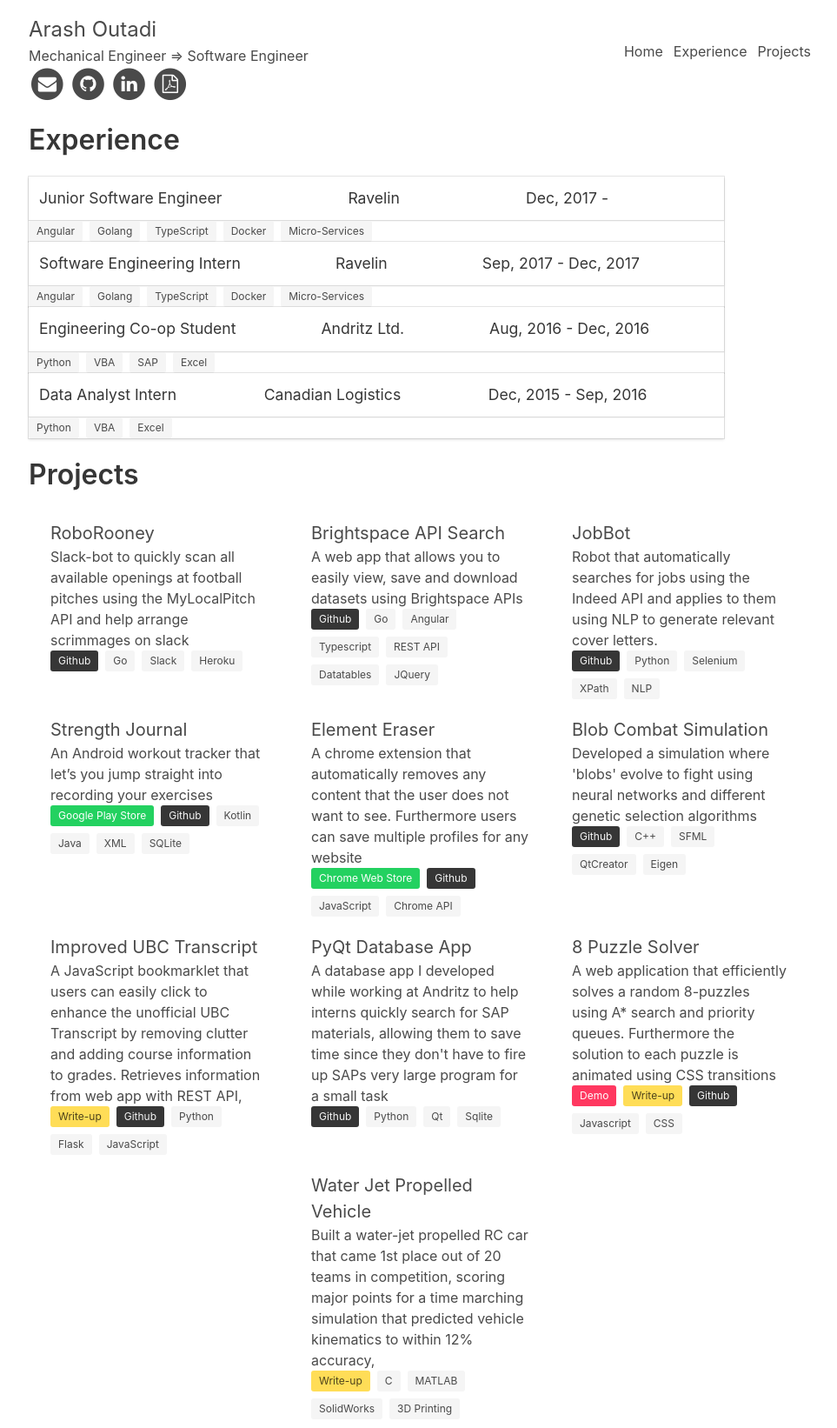
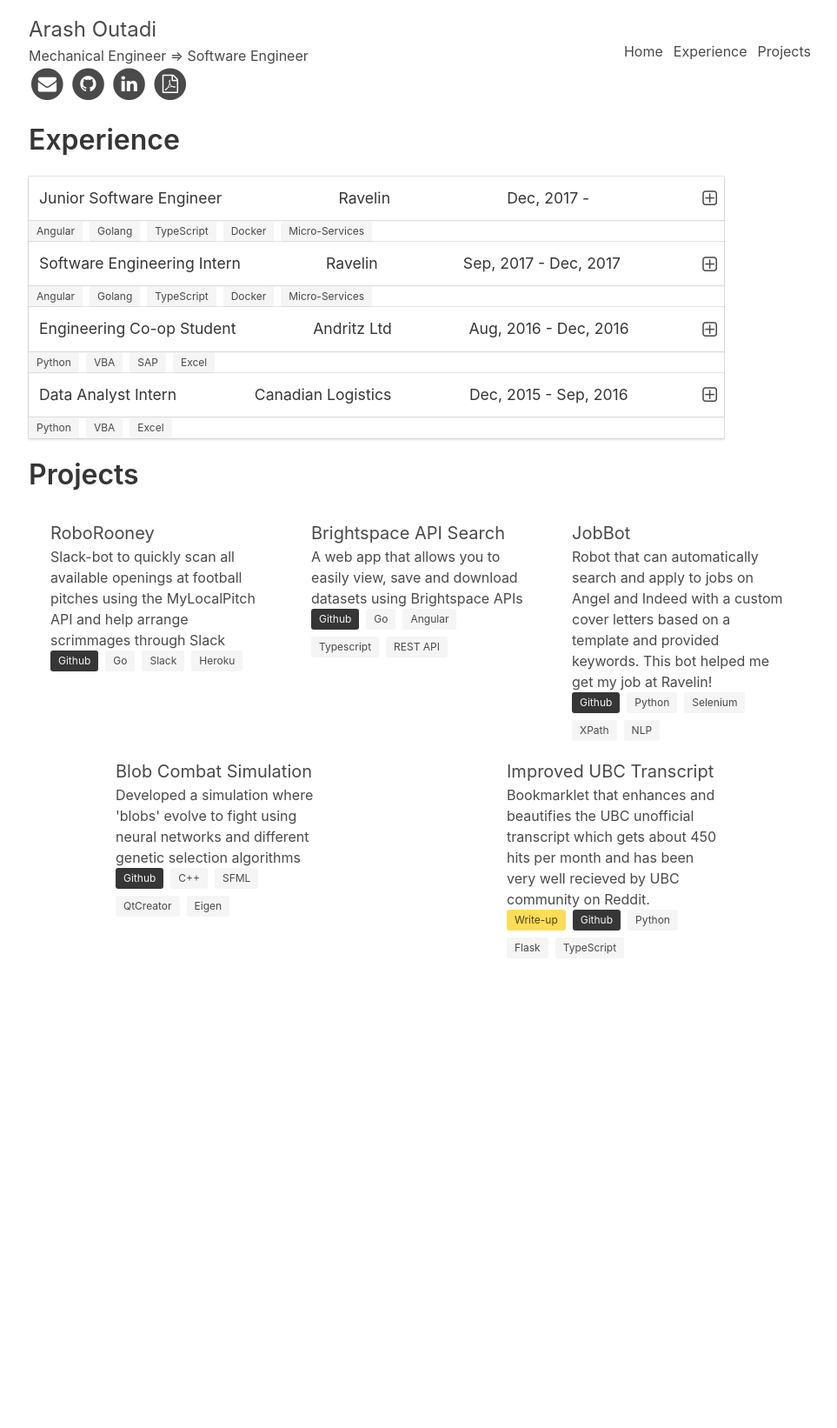
Before and after one commit to arashout/arashout.site, a Jekyll site: the page built from index.html, in a window 1280 px wide. Shown: the whole page at 87% size, without its empty margins (157-1120 px from the left). Built offline with Jekyll 4.4.1, drawn with Linux system fonts in a browser that asks for light colours; after the commit the page ends 1112 px from its top, so only the background shows below that.

Commit message:
Updating information and add dropdowns

```diff
--- a/_data/resume.yaml
+++ b/_data/resume.yaml
@@ -81,7 +81,7 @@
       - Docker
       - Micro-Services
 
-  - company: Andritz Ltd.
+  - company: Andritz Ltd
     position: Engineering Co-op Student
     startDate: 2016-08-22T00:00:00.000Z
     endDate: 2016-12-20T00:00:00.000Z
@@ -122,7 +122,7 @@
     source: 'https://github.com/arashout/RoboRooneyStarter'
     summary: >-
       Slack-bot to quickly scan all available openings at football pitches
-      using the MyLocalPitch API and help arrange scrimmages on slack
+      using the MyLocalPitch API and help arrange scrimmages through Slack
     technologies:
       - Go
       - Slack
@@ -138,18 +138,41 @@
       - Angular
       - Typescript
       - REST API
-      - Datatables
-      - JQuery
   - name: JobBot
     source: 'https://github.com/arashout/JobBot'
     summary: >-
-      Robot that automatically searches for jobs using the Indeed API and
-      applies to them using NLP to generate relevant cover letters.
+      Robot that can automatically search and apply to jobs on Angel and Indeed
+      with a custom cover letters based on a template and provided keywords.
+      This bot helped me get my job at Ravelin!
     technologies:
       - Python
       - Selenium
       - XPath
       - NLP
+
+  - name: Blob Combat Simulation
+    source: 'https://github.com/arashout/BlobCombatSimulator'
+    summary: >-
+      Developed a simulation where 'blobs' evolve to fight using neural networks
+      and different genetic selection algorithms
+    technologies:
+      - C++
+      - SFML
+      - QtCreator
+      - Eigen
+
+  - name: Improved UBC Transcript
+    source: 'https://github.com/arashout/ImprovedUBCTranscript'
+    writeup: 'http://arashout.site/posts/improved-ubc-transcript'
+    summary: >-
+      Bookmarklet that enhances and beautifies the UBC unofficial transcript which
+      gets about 450 hits per month and has been very well recieved by UBC community on Reddit.
+    technologies:
+      - Python
+      - Flask
+      - TypeScript
+
+old-projects:
   - name: Strength Journal
     publishLink: >-
       https://play.google.com/store/apps/details?id=site.arashout.workoutnotebook
@@ -163,6 +186,7 @@
       - Java
       - XML
       - SQLite
+
   - name: Element Eraser
     publishLink: >-
       https://chrome.google.com/webstore/detail/element-eraser/cflkmoejpjmceaiahbjdkmehceccknce?hl=en
@@ -175,27 +199,7 @@
     technologies:
       - JavaScript
       - Chrome API
-  - name: Blob Combat Simulation
-    source: 'https://github.com/arashout/BlobCombatSimulator'
-    summary: >-
-      Developed a simulation where 'blobs' evolve to fight using neural networks
-      and different genetic selection algorithms
-    technologies:
-      - C++
-      - SFML
-      - QtCreator
-      - Eigen
-  - name: Improved UBC Transcript
-    source: 'https://github.com/arashout/ImprovedUBCTranscript'
-    writeup: 'http://arashout.site/posts/improved-ubc-transcript'
-    summary: >-
-      A JavaScript bookmarklet that users can easily click to enhance the
-      unofficial UBC Transcript by removing clutter and adding course
-      information to grades. Retrieves information from web app with REST API,
-    technologies:
-      - Python
-      - Flask
-      - JavaScript
+
   - name: PyQt Database App
     source: https://github.com/arashout/DatabaseSearchGUI
     gif: http://arashout.site/gif/DatabaseApp.gif
@@ -207,6 +211,7 @@
       - Python
       - Qt
       - Sqlite
+
   - name: 8 Puzzle Solver
     source: https://github.com/arashout/8PuzzleSolver
     writeup: https://github.com/arashout/8PuzzleSolver
--- a/_includes/experience_snippet.html
+++ b/_includes/experience_snippet.html
@@ -1,10 +1,17 @@
+{% assign jobID = include.experience.position | append: include.experience.company | replace:' ','' %}
 <div class="card">
     <header class="card-header">
         <p class="card-header-title">{{ include.experience.position }}</p>
         <p class="card-header-title">{{ include.experience.company }}</p>
         <p class="card-header-title">{{ include.experience.startDate | date: "%b, %Y" }} - {{ include.experience.endDate | date: "%b, %Y" }}</p>
+        <span
+            class="card-dropdown-icon"
+            data-refID="{{ jobID }}"
+            onclick="toggleContent(this)">
+            <i class="fa fa-plus-square-o fa-lg"></i>
+        </span>
     </header>
-    <div class="card-content hidden">
+    <div id="{{ jobID }}" class="card-content hidden">
         <ul class="job-highlights">
             {% for highlight in include.experience.highlights %}
             <li>{{ highlight }}</li>
@@ -18,5 +25,4 @@
             {% endfor %}
         </div>
     </footer>
-
 </div>
--- a/css/custom.scss
+++ b/css/custom.scss
@@ -22,6 +22,13 @@
     display: flex;
     flex-direction: column;
     width: $page-width - 100px;
+}
+.card-dropdown-icon {
+    margin: auto;
+    padding: .5em;
+}
+.card-content {
+    transition: opacity 0.5s linear;
 }
 .card-header-title{
     font-weight: normal;
--- a/index.html
+++ b/index.html
@@ -44,4 +44,5 @@
     </div>
 </body>
 
+<script src="js/custom.js"></script>
 </html>
--- /dev/null
+++ b/js/custom.js
@@ -0,0 +1,29 @@
+function toggleContent(element){
+    const refID = element.getAttribute('data-refID');
+    const refElement = document.getElementById(refID);
+
+    toggleClass(refElement, 'hidden');
+
+    // Toggle the dropdown icon
+    const iconElement = element.getElementsByTagName('i')[0];
+    const minusIconClass = 'fa-minus-square-o';
+    const plusIconClass = 'fa-plus-square-o';
+
+    if(iconElement.classList.contains(minusIconClass)){
+        iconElement.classList.remove(minusIconClass);
+        iconElement.classList.add(plusIconClass);
+    }
+    else{
+        iconElement.classList.remove(plusIconClass);
+        iconElement.classList.add(minusIconClass);
+    }
+}
+
+function toggleClass(element, className){
+    if(element.classList.contains(className)){
+        element.classList.remove(className);
+    }
+    else{
+        element.classList.add(className);
+    }
+};
```
